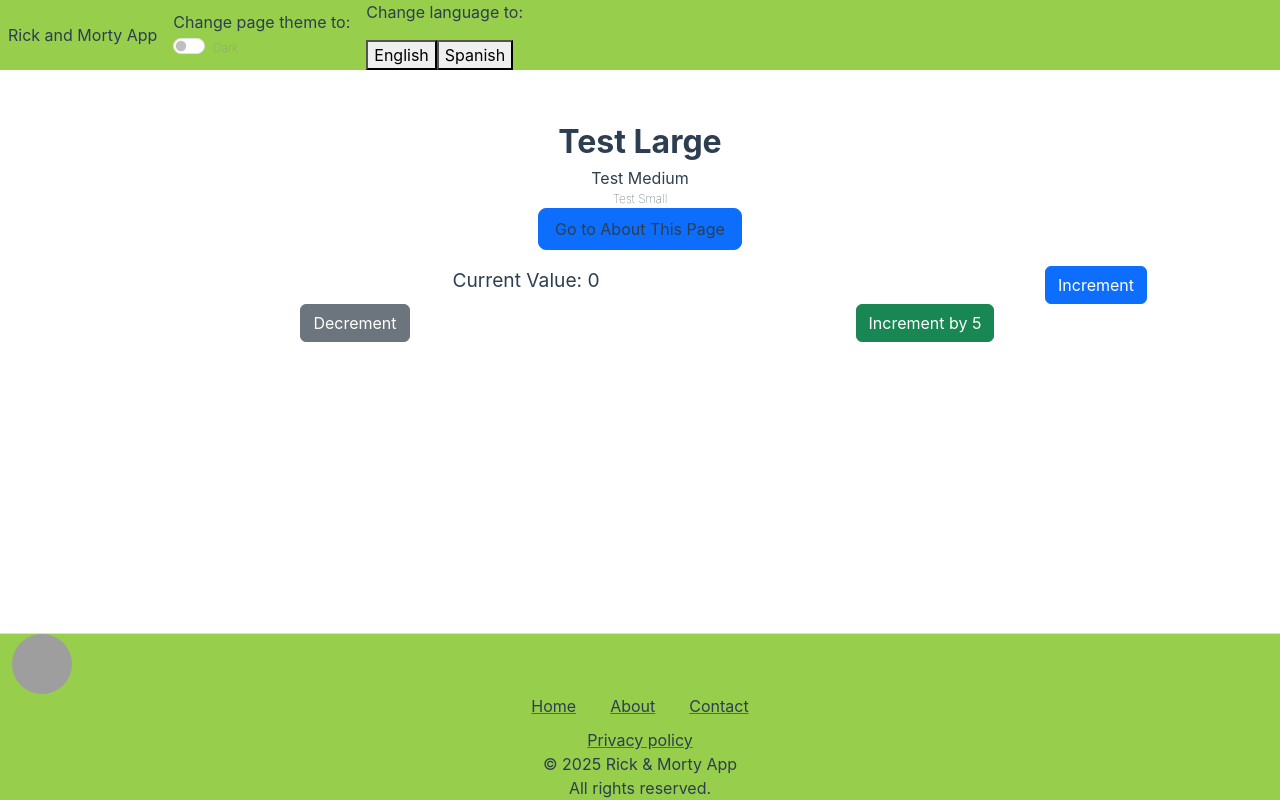
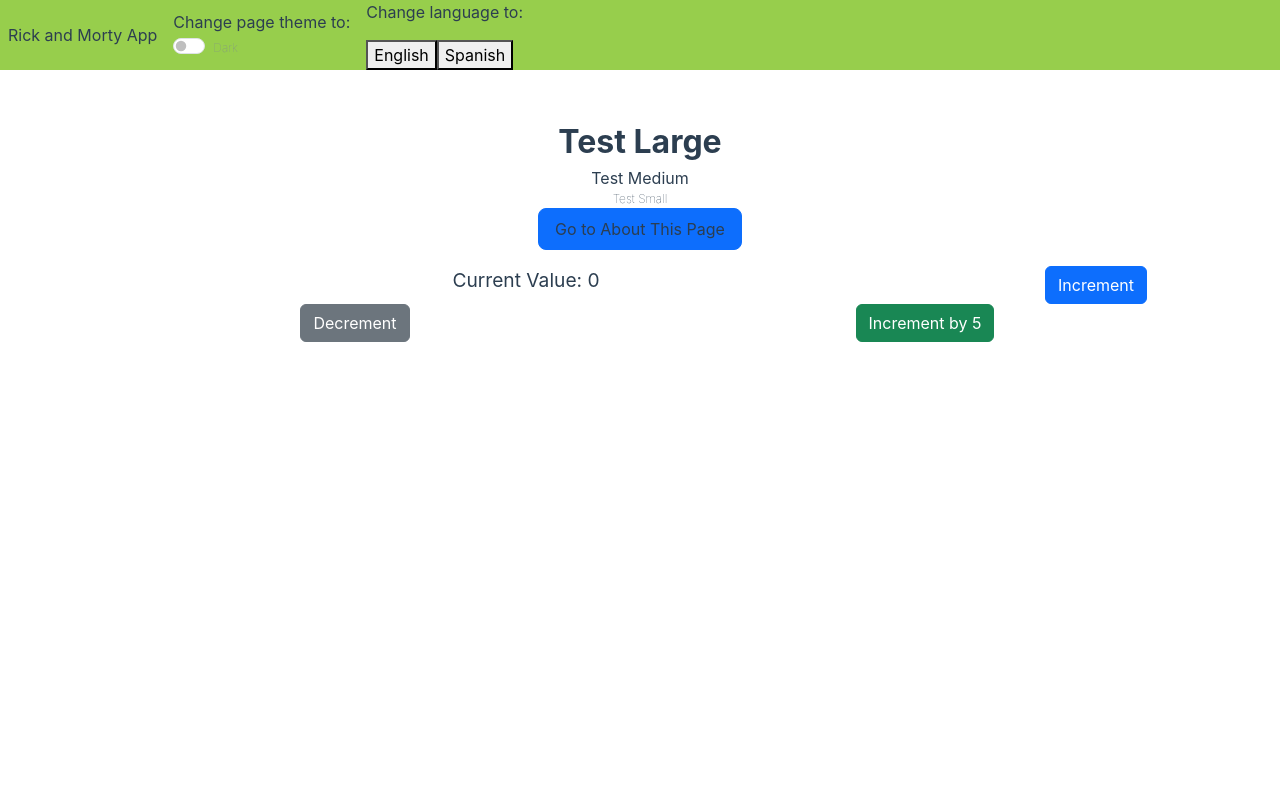
Before and after one commit to Pablo2904/rick-morty-app, a React (Create React App) app in the folder rick-morty-app-client/: page / in a window 1280 px wide. Shown: the top 800 px of the page. Built offline with nearby package versions, Linux system fonts and the light colour scheme; grey boxes are pictures that could not be loaded.

Commit message:
Created SharedLayout for Header, Footer and Outlet components, removed Header and Footer component in HomePage.tsx, Created parent and Child Routes in AppRouter.tsx

```diff
--- /dev/null
+++ b/rick-morty-app-client/src/components/templates/SharedLayout/SharedLayout.tsx
@@ -0,0 +1,16 @@
+import React from "react";
+import Footer from "components/molecules/Footer/Footer";
+import Header from "components/molecules/Header/Header";
+import { Outlet } from "react-router-dom";
+
+const SharedLayout: React.FC = () => {
+  return (
+    <>
+      <Header />
+      <Outlet />
+      <Footer />
+    </>
+  );
+};
+
+export default SharedLayout;
--- a/rick-morty-app-client/src/pages/Home/HomePage.tsx
+++ b/rick-morty-app-client/src/pages/Home/HomePage.tsx
@@ -10,9 +10,9 @@ import {
 } from "state/exampleSlice/exampleSlice";
 import styles from "./HomePage.module.scss";
 import { useNavigate } from "react-router-dom";
-import Header from "components/molecules/Header/Header";
+// import Header from "components/molecules/Header/Header";
 import ThemedTypography from "components/atoms/ThemedTypography/ThemedTypography";
-import Footer from "components/molecules/Footer/Footer";
+// import Footer from "components/molecules/Footer/Footer";
 
 //i18next-react
 import { useTranslation } from "react-i18next";
@@ -26,7 +26,7 @@ const HomePage: React.FC = () => {
 
   return (
     <div className={styles.page}>
-      <Header />
+      {/* <Header /> */}
       <Container className={`mt-5 ${styles.container}`}>
         <Row className="text-center">
           <Col>
@@ -76,7 +76,7 @@ const HomePage: React.FC = () => {
           </Col>
         </Row>
       </Container>
-      <Footer />
+      {/* <Footer /> */}
     </div>
   );
 };
--- a/rick-morty-app-client/src/router/AppRouter.tsx
+++ b/rick-morty-app-client/src/router/AppRouter.tsx
@@ -4,23 +4,28 @@ import HomePage from "pages/Home/HomePage";
 import AboutPage from "pages/About/AboutPage";
 import NotFoundPage from "pages/404/NotFoundPage";
 import EnhancedErrorBoundary from "utilities/ErrorBoundary/EnhancedErrorBoundary";
+import SharedLayout from "components/templates/SharedLayout/SharedLayout";
 
 const router = createBrowserRouter([
   {
+    //Parent Route
     path: "/",
     element: (
       <EnhancedErrorBoundary>
-        <HomePage />
+        <SharedLayout />
       </EnhancedErrorBoundary>
     ),
-  },
-  {
-    path: "/about",
-    element: (
-      <EnhancedErrorBoundary>
-        <AboutPage />
-      </EnhancedErrorBoundary>
-    ),
+    //Child Route
+    children: [
+      {
+        path: "/",
+        element: <HomePage />,
+      },
+      {
+        path: "/about",
+        element: <AboutPage />,
+      },
+    ],
   },
   {
     path: "*",
```
